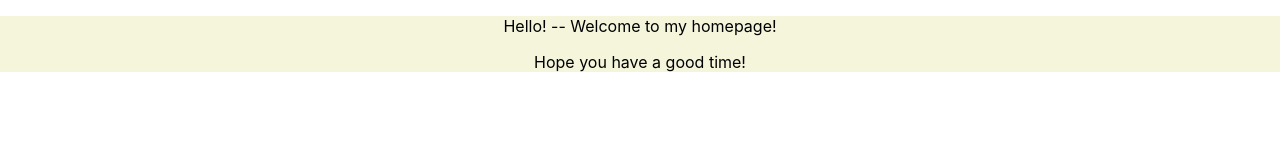
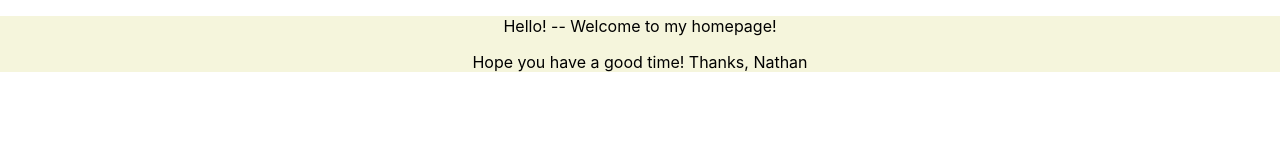
Before and after one commit to njfletcher215/gcWebsite, a React (Create React App) app in the folder reactapp/: page / in a window 1280 px wide. Shown: the top 160 px of the page. Built offline with nearby package versions, Linux system fonts and the light colour scheme.

Commit message:
added signature

```diff
--- a/reactapp/src/components/Home.js
+++ b/reactapp/src/components/Home.js
@@ -9,6 +9,8 @@ function Home() {
         </p>
         <p>
             Hope you have a good time!
+            Thanks,
+            Nathan
         </p>
       </header>
     </div>
```
